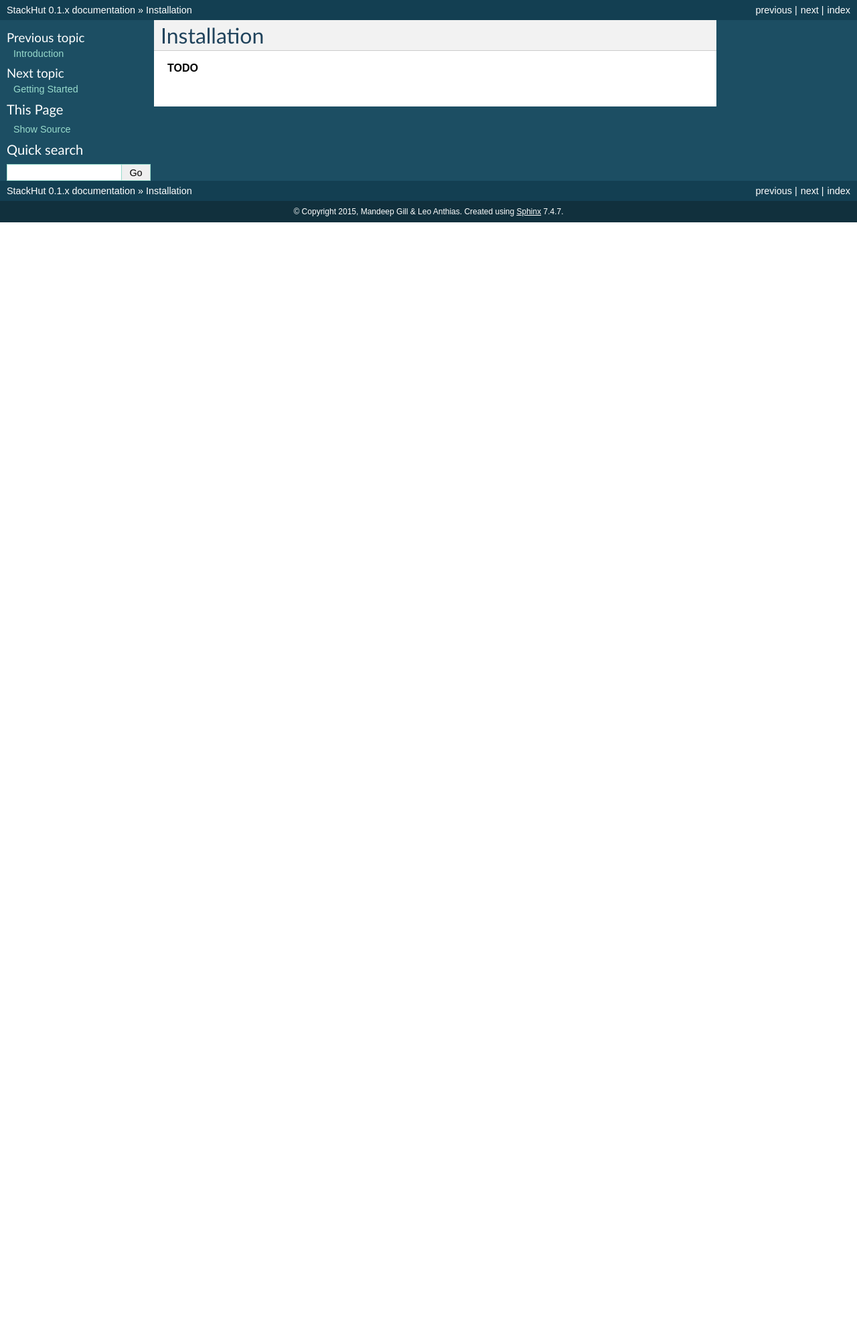
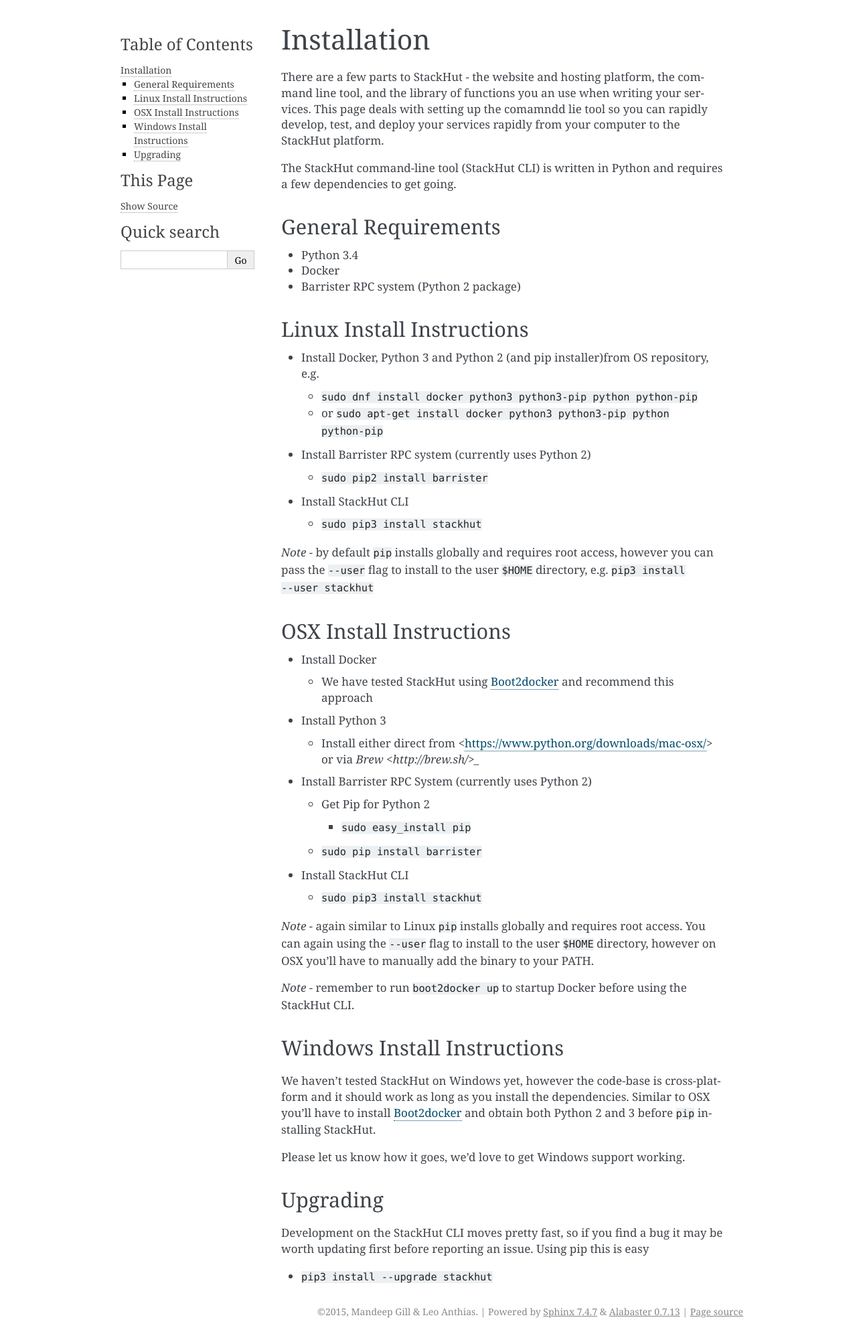
Before and after one commit to nstack/stackhut, a Sphinx documentation site: the page built from docs/installation.rst, in a window 1280 px wide. Shown: the whole page at 67% size. Built offline with Sphinx 7.4.7, drawn with Linux system fonts in a browser that asks for light colours; before the commit the page ends 900 px from its top, so only the background shows below that.

```diff
--- a/docs/conf.py
+++ b/docs/conf.py
@@ -108,7 +108,7 @@ todo_include_todos = False
 
 # The theme to use for HTML and HTML Help pages.  See the documentation for
 # a list of builtin themes.
-html_theme = 'default'
+#html_theme = 'classic'
 
 # Theme options are theme-specific and customize the look and feel of a theme
 # further.  For a list of options available for each theme, see the
--- a/docs/installation.rst
+++ b/docs/installation.rst
@@ -1,4 +1,76 @@
 Installation
 ============
 
-**TODO**
+There are a few parts to StackHut - the website and hosting platform, the command line tool, and the library of functions you an use when writing your services. This page deals with setting up the comamndd lie tool so you can rapidly develop, test, and deploy your services rapidly from your computer to the StackHut platform.
+
+The StackHut command-line tool (StackHut CLI) is written in Python and requires a few dependencies to get going.
+
+
+General Requirements
+--------------------
+
+* Python 3.4
+* Docker
+* Barrister RPC system (Python 2 package)
+
+Linux Install Instructions
+--------------------------
+
+* Install Docker, Python 3 and Python 2 (and pip installer)from OS repository, e.g.
+
+  * ``sudo dnf install docker python3 python3-pip python python-pip``
+  * or ``sudo apt-get install docker python3 python3-pip python python-pip``
+
+* Install Barrister RPC system (currently uses Python 2)
+
+  * ``sudo pip2 install barrister``
+
+* Install StackHut CLI
+
+  * ``sudo pip3 install stackhut``
+
+*Note* - by default ``pip`` installs globally and requires root access, however you can pass the ``--user`` flag to install to the user ``$HOME`` directory, e.g. ``pip3 install --user stackhut``
+
+
+OSX Install Instructions
+------------------------
+
+* Install Docker
+
+  * We have tested StackHut using `Boot2docker <http://boot2docker.io/>`_ and recommend this approach
+
+* Install Python 3
+
+  * Install either direct from <https://www.python.org/downloads/mac-osx/> or via `Brew <http://brew.sh/>_`
+
+
+* Install Barrister RPC System (currently uses Python 2)
+
+  * Get Pip for Python 2
+
+    *  ``sudo easy_install pip``
+
+  * ``sudo pip install barrister``
+
+* Install StackHut CLI
+
+  * ``sudo pip3 install stackhut``
+
+*Note* - again similar to Linux ``pip`` installs globally and requires root access. You can again using the ``--user`` flag to install to the user ``$HOME`` directory, however on OSX you'll have to manually add the binary to your PATH.
+
+*Note* - remember to run ``boot2docker up`` to startup Docker before using the StackHut CLI.
+
+
+Windows Install Instructions
+----------------------------
+
+We haven't tested StackHut on Windows yet, however the code-base is cross-platform and it should work as long as you install the dependencies. Similar to OSX you'll have to install  `Boot2docker <http://boot2docker.io/>`_ and obtain both Python 2 and 3 before ``pip`` installing StackHut.
+
+Please let us know how it goes, we'd love to get Windows support working.
+
+Upgrading
+---------
+
+Development on the StackHut CLI moves pretty fast, so if you find a bug it may be worth updating first before reporting an issue. Using pip this is easy
+
+* ``pip3 install --upgrade stackhut``
```
Also changed, not shown: docs/gettingstarted.rst (+32 -1 lines), docs/usage.rst (+41 -1 lines).
